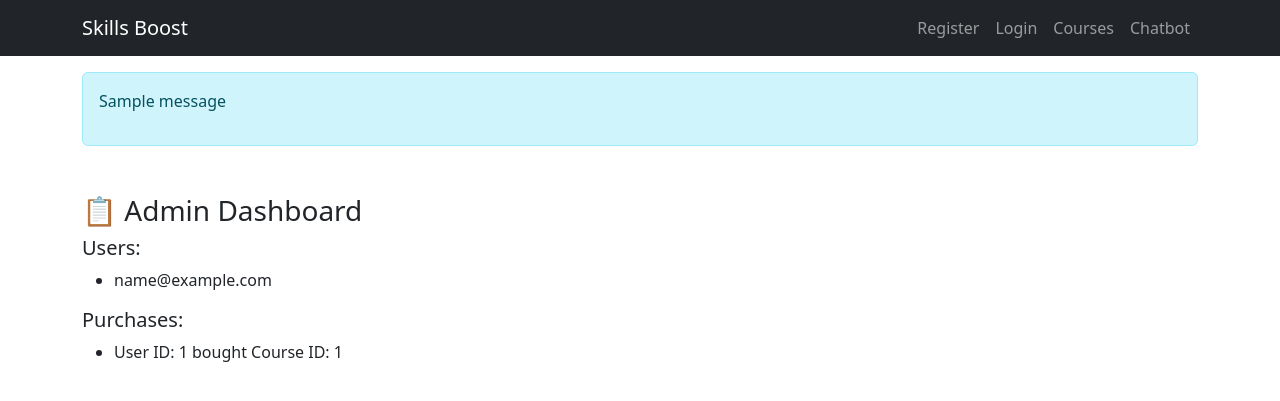
After one commit to Venky9959-code/skillsboostup, a Flask app: page /admin in a window 1280 px wide. The commit adds this page. Shown: the top 401 px of the page. Run offline with Flask 3, Linux system fonts and the light colour scheme; tables that the repository leaves empty hold one stand-in row (values such as "Sample post"); one stand-in notice (Sample message) is shown.

Commit message:
UPDATED FINAL

```diff
--- a/app.py
+++ b/app.py
@@ -1,120 +1,189 @@
-from flask import Flask, request, redirect, flash, render_template_string, session, url_for
+from flask import Flask, request, redirect, flash, render_template, session, url_for
 from flask_sqlalchemy import SQLAlchemy
+from werkzeug.utils import secure_filename
 from dotenv import load_dotenv
-from werkzeug.utils import secure_filename
 import os
-from models import db, Course
+import razorpay
+from models import db, Course, User, Purchase, EmailLog
 from datetime import timedelta
+from flask_mail import Mail, Message
+from werkzeug.security import generate_password_hash, check_password_hash
+from flask_babel import Babel, gettext
 
+# Load environment variables
 load_dotenv()
 
 app = Flask(__name__)
-app.secret_key = 'your_super_secret_key'  # Use env variable in production
+app.secret_key = 'your_super_secret_key'
 app.permanent_session_lifetime = timedelta(minutes=30)
 
-# DB config
+# Razorpay Keys
+RAZORPAY_KEY_ID = os.getenv("RAZORPAY_KEY_ID")
+RAZORPAY_KEY_SECRET = os.getenv("RAZORPAY_KEY_SECRET")
+razorpay_client = razorpay.Client(auth=(RAZORPAY_KEY_ID, RAZORPAY_KEY_SECRET))
+
+# Upload settings
+UPLOAD_FOLDER = 'static/uploads'
+ALLOWED_EXTENSIONS = {'pdf', 'png', 'jpg', 'jpeg'}
+app.config['UPLOAD_FOLDER'] = UPLOAD_FOLDER
+app.config['MAX_CONTENT_LENGTH'] = 16 * 1024 * 1024
+
+# Database config
 app.config['SQLALCHEMY_DATABASE_URI'] = os.getenv("DATABASE_URL")
 app.config['SQLALCHEMY_TRACK_MODIFICATIONS'] = False
 
-# Upload config
-UPLOAD_FOLDER = 'static/uploads'
-ALLOWED_EXTENSIONS = {'pdf'}
-app.config['UPLOAD_FOLDER'] = UPLOAD_FOLDER
+# Mail Config
+app.config['MAIL_SERVER'] = os.getenv('MAIL_SERVER')
+app.config['MAIL_PORT'] = int(os.getenv('MAIL_PORT'))
+app.config['MAIL_USE_TLS'] = os.getenv('MAIL_USE_TLS') == 'True'
+app.config['MAIL_USERNAME'] = os.getenv('MAIL_USERNAME')
+app.config['MAIL_PASSWORD'] = os.getenv('MAIL_PASSWORD')
+mail = Mail(app)
+
+# Babel for i18n
+babel = Babel(app)
+app.config['BABEL_DEFAULT_LOCALE'] = 'en'
 
 # Init DB
 db.init_app(app)
-
 with app.app_context():
     db.create_all()
 
-# Utility
+# Utility function
 def allowed_file(filename):
     return '.' in filename and filename.rsplit('.', 1)[1].lower() in ALLOWED_EXTENSIONS
 
-# Routes
 @app.route('/')
 def home():
-    return "✅ Skill Boost Platform is live!"
+    return render_template('home.html')
+
+@app.route('/register', methods=['GET', 'POST'])
+def register():
+    if request.method == 'POST':
+        email = request.form['email']
+        password = generate_password_hash(request.form['password'])
+        if User.query.filter_by(email=email).first():
+            flash(gettext("Email already exists"))
+            return redirect('/register')
+        new_user = User(email=email, password=password)
+        db.session.add(new_user)
+        db.session.commit()
+        flash(gettext("Registered successfully. Please login."))
+        return redirect('/login')
+    return render_template('register.html')
+
+@app.route('/login', methods=['GET', 'POST'])
+def login():
+    if request.method == 'POST':
+        email = request.form['email']
+        password = request.form['password']
+        user = User.query.filter_by(email=email).first()
+        if user and check_password_hash(user.password, password):
+            session['user_id'] = user.id
+            flash(gettext("Logged in"))
+            return redirect('/dashboard')
+        else:
+            flash(gettext("Invalid credentials"))
+            return redirect('/login')
+    return render_template('login.html')
+
+@app.route('/logout')
+def logout():
+    session.pop('user_id', None)
+    flash(gettext("Logged out"))
+    return redirect('/')
 
 @app.route('/courses')
 def show_courses():
-    courses = Course.query.all()
-    return {
-        "courses": [c.title for c in courses]
-    }
+    search = request.args.get('search', '')
+    page = request.args.get('page', 1, type=int)
+    per_page = 5
+    query = Course.query.filter(Course.title.ilike(f"%{search}%"))
+    pagination = query.paginate(page=page, per_page=per_page)
+    return render_template('courses.html', courses=pagination.items, pagination=pagination, search=search)
 
-@app.route('/admin/login', methods=['GET', 'POST'])
-def admin_login():
-    if request.method == 'POST':
-        username = request.form['username']
-        password = request.form['password']
+@app.route('/buy/<int:course_id>')
+def buy_course(course_id):
+    if 'user_id' not in session:
+        flash(gettext("Login required"))
+        return redirect('/login')
+    course = Course.query.get_or_404(course_id)
+    payment = razorpay_client.order.create({
+        "amount": course.price * 100,
+        "currency": "INR",
+        "payment_capture": 1
+    })
+    return render_template('buy.html', course=course, amount=payment['amount'], key_id=RAZORPAY_KEY_ID, order_id=payment['id'])
 
-        # Basic hardcoded credentials (use env or DB later)
-        if username == "admin" and password == "admin123":
-            session.permanent = True
-            session['admin'] = True
-            flash("✅ Logged in successfully as admin")
-            return redirect('/admin/upload')
-        else:
-            flash("❌ Invalid credentials")
-            return redirect('/admin/login')
+@app.route('/verify_payment', methods=['POST'])
+def verify_payment():
+    course_id = int(request.form.get("course_id"))
+    user_id = session.get("user_id")
+    if not user_id:
+        flash(gettext("Login required"))
+        return redirect("/login")
 
-    return render_template_string('''
-        <h2>Admin Login</h2>
-        <form method="POST">
-            Username: <input type="text" name="username"><br><br>
-            Password: <input type="password" name="password"><br><br>
-            <input type="submit" value="Login">
-        </form>
-    ''')
+    if not Purchase.query.filter_by(user_id=user_id, course_id=course_id).first():
+        db.session.add(Purchase(user_id=user_id, course_id=course_id))
+        db.session.commit()
 
-@app.route('/admin/logout')
-def admin_logout():
-    session.pop('admin', None)
-    flash("✅ Logged out successfully")
-    return redirect('/')
+    course = Course.query.get_or_404(course_id)
+    user = User.query.get(user_id)
 
-@app.route('/admin/upload', methods=['GET', 'POST'])
-def upload_course():
-    if not session.get('admin'):
-        flash("❌ Unauthorized access. Please login as admin.")
-        return redirect('/admin/login')
+    try:
+        msg = Message(
+            subject="📘 Your Course Access – Skills Boost",
+            sender=app.config['MAIL_USERNAME'],
+            recipients=[user.email]
+        )
+        msg.body = f"Thank you for purchasing '{course.title}'!\nDownload: https://{request.host}/static/uploads/{course.pdf_filename}"
+        mail.send(msg)
 
-    if request.method == 'POST':
-        title = request.form['title']
-        description = request.form['description']
-        file = request.files['pdf']
+        db.session.add(EmailLog(user_email=user.email, course_id=course.id))
+        db.session.commit()
 
-        if file and allowed_file(file.filename):
-            filename = secure_filename(file.filename)
-            file.save(os.path.join(app.config['UPLOAD_FOLDER'], filename))
+        flash(gettext("Payment successful! Confirmation email sent."))
+    except Exception as e:
+        flash(gettext(f"Email sending failed. {str(e)}"))
 
-            new_course = Course(
-                title=title,
-                description=description,
-                pdf_filename=filename
-            )
-            db.session.add(new_course)
-            db.session.commit()
+    return redirect(f'/course/{course_id}/access')
 
-            flash("✅ Course uploaded successfully!")
-            return redirect('/courses')
-        else:
-            flash("❌ Invalid file format. Please upload a PDF.")
+@app.route('/course/<int:course_id>/access')
+def access_course(course_id):
+    user_id = session.get("user_id")
+    if not user_id:
+        flash(gettext("Login required"))
+        return redirect("/login")
 
-    return render_template_string('''
-        <h2>Upload New Course</h2>
-        <form method="POST" enctype="multipart/form-data">
-            Title: <input type="text" name="title" required><br><br>
-            Description: <textarea name="description" required></textarea><br><br>
-            PDF File: <input type="file" name="pdf" accept=".pdf" required><br><br>
-            <input type="submit" value="Upload">
-        </form>
-        <br>
-        <a href="/admin/logout">Logout</a>
-    ''')
+    if not Purchase.query.filter_by(user_id=user_id, course_id=course_id).first():
+        flash(gettext("You must complete payment first."))
+        return redirect(f'/buy/{course_id}')
 
-# Render port binding
+    course = Course.query.get_or_404(course_id)
+    return render_template('access.html', course=course)
+
+@app.route('/dashboard')
+def dashboard():
+    user_id = session.get("user_id")
+    if not user_id:
+        flash(gettext("Login required"))
+        return redirect("/login")
+
+    user = User.query.get(user_id)
+    purchases = Purchase.query.filter_by(user_id=user_id).all()
+    course_list = [Course.query.get(p.course_id) for p in purchases]
+    return render_template('dashboard.html', user=user, courses=course_list)
+
+@app.route('/admin')
+def admin_panel():
+    users = User.query.all()
+    purchases = Purchase.query.all()
+    return render_template('admin.html', users=users, purchases=purchases)
+
+@app.route('/chatbot', methods=['GET'])
+def chatbot():
+    return render_template('chatbot.html')
+
 if __name__ == "__main__":
     port = int(os.environ.get("PORT", 5000))
     app.run(host="0.0.0.0", port=port)
--- a/requirements.txt
+++ b/requirements.txt
@@ -7,3 +7,8 @@ Flask
 Flask_SQLAlchemy
 psycopg2-binary
 python-dotenv
+
+pip freeze > requirements.txt
+git add requirements.txt
+git commit -m "Add Flask-Mail for email confirmation"
+git push
--- /dev/null
+++ b/templates/admin.html
@@ -0,0 +1,18 @@
+{% extends "layout.html" %}
+{% block content %}
+<div class="container mt-5">
+  <h3>📋 Admin Dashboard</h3>
+  <h5>Users:</h5>
+  <ul>
+    {% for u in users %}
+      <li>{{ u.email }}</li>
+    {% endfor %}
+  </ul>
+  <h5>Purchases:</h5>
+  <ul>
+    {% for p in purchases %}
+      <li>User ID: {{ p.user_id }} bought Course ID: {{ p.course_id }}</li>
+    {% endfor %}
+  </ul>
+</div>
+{% endblock %}
--- /dev/null
+++ b/templates/layout.html
@@ -0,0 +1,42 @@
+<!doctype html>
+<html lang="en">
+<head>
+  <meta charset="UTF-8">
+  <title>Skills Boost</title>
+  <link href="https://cdn.jsdelivr.net/npm/bootstrap@5.3.0/dist/css/bootstrap.min.css" rel="stylesheet">
+</head>
+<body>
+<nav class="navbar navbar-expand-lg navbar-dark bg-dark">
+  <div class="container">
+    <a class="navbar-brand" href="/">Skills Boost</a>
+    <div class="collapse navbar-collapse">
+      <ul class="navbar-nav ms-auto">
+        {% if session.get('user_id') %}
+          <li class="nav-item"><a class="nav-link" href="/dashboard">Dashboard</a></li>
+          <li class="nav-item"><a class="nav-link" href="/logout">Logout</a></li>
+        {% else %}
+          <li class="nav-item"><a class="nav-link" href="/register">Register</a></li>
+          <li class="nav-item"><a class="nav-link" href="/login">Login</a></li>
+        {% endif %}
+        <li class="nav-item"><a class="nav-link" href="/courses">Courses</a></li>
+        <li class="nav-item"><a class="nav-link" href="/chatbot">Chatbot</a></li>
+      </ul>
+    </div>
+  </div>
+</nav>
+
+<div class="container">
+  {% with messages = get_flashed_messages() %}
+    {% if messages %}
+      <div class="alert alert-info mt-3">
+        {% for msg in messages %}
+          <p>{{ msg }}</p>
+        {% endfor %}
+      </div>
+    {% endif %}
+  {% endwith %}
+</div>
+
+{% block content %}{% endblock %}
+</body>
+</html>
```
Also changed, not shown: models.py (+16 -5 lines), templates/access.html (added, +8 -0 lines), templates/buy.html (added, +20 -0 lines), templates/chatbot.html (added, +7 -0 lines), templates/courses.html (added, +26 -0 lines), templates/dashboard.html (added, +16 -0 lines), templates/home.html (added, +7 -0 lines), templates/login.html (+9 -12 lines), templates/register.html (+9 -13 lines), 2 other files.
